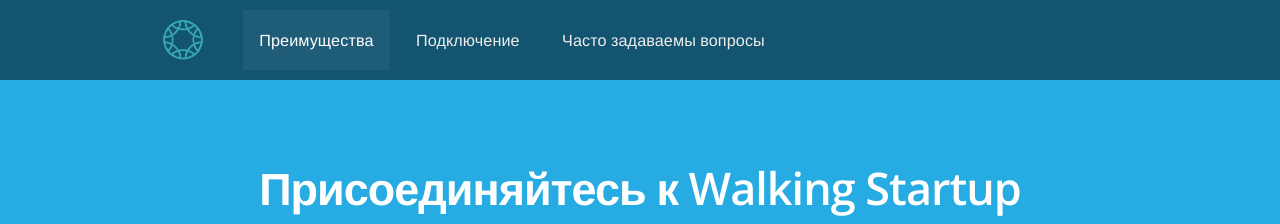
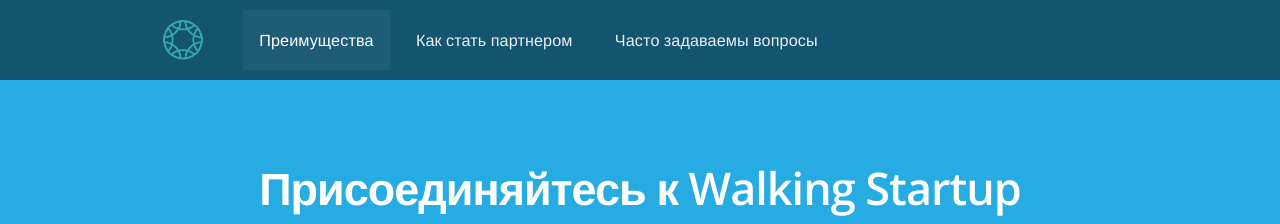
Before and after one commit to RakhimyanTim/partner.ws.github.io, a Jekyll site: the page built from pages/index.html, in a window 1280 px wide. Shown: the top 224 px of the page. Built offline with Jekyll 4.4.1, drawn with Linux system fonts in a browser that asks for light colours; nearby versions of some CDN libraries.

Commit message:
Update navigation.yml

```diff
--- a/_data/navigation.yml
+++ b/_data/navigation.yml
@@ -1,6 +1,6 @@
 - link: /
   name: Преимущества
-- link: /getting-started/
-  name: Подключение
+- link: /become-a-partner/
+  name: Как стать партнером
 - link: /faq/
   name: Часто задаваемы вопросы
```
